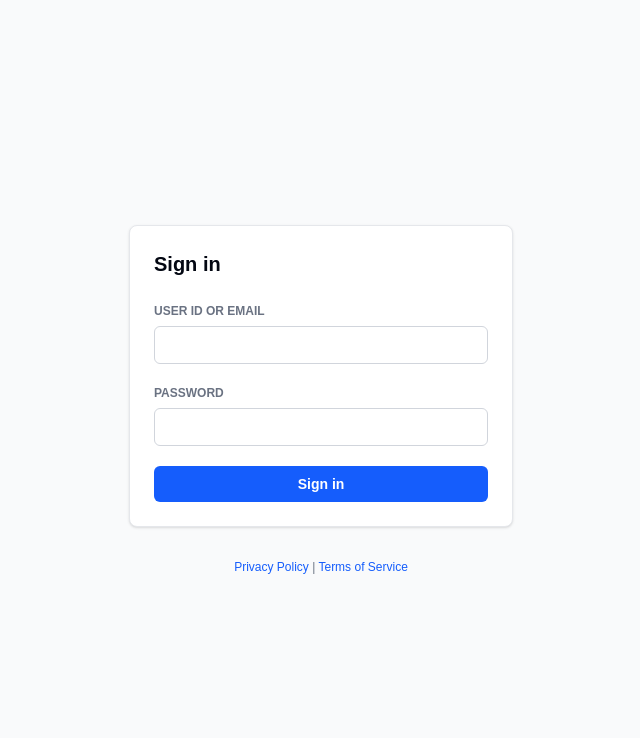
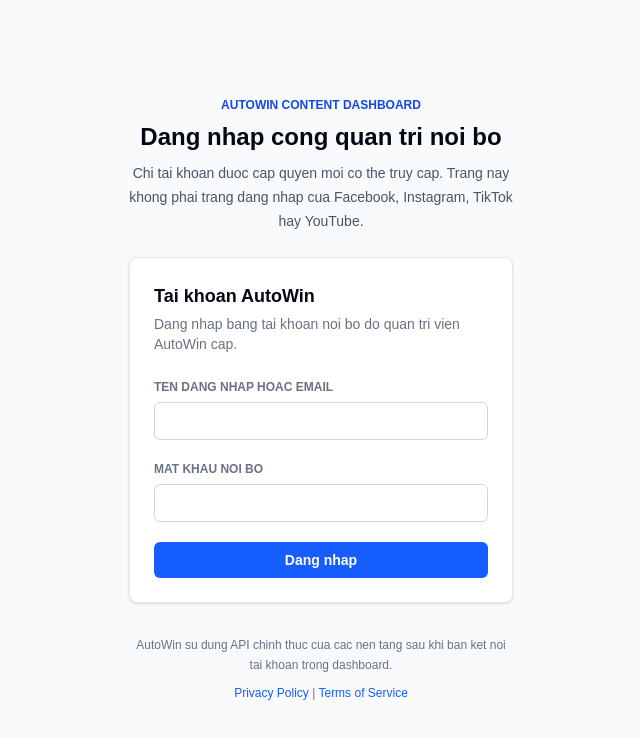
Before and after one commit to thangutc11103/autowin, a Next.js app: page /login in a window 1280 px wide. Shown: the top 738 px of the page, without its empty margins (319-959 px from the left). Built offline with nearby package versions, Linux system fonts and the light colour scheme.

Commit message:
Clarify internal login page identity

```diff
--- a/app/layout.tsx
+++ b/app/layout.tsx
@@ -13,8 +13,13 @@ const geistMono = Geist_Mono({
 });
 
 export const metadata: Metadata = {
-  title: "Create Next App",
-  description: "Generated by create next app",
+  title: {
+    default: "AutoWin Content Dashboard",
+    template: "%s | AutoWin Content Dashboard",
+  },
+  description:
+    "Internal content workflow dashboard for trend discovery, review, scheduling, and official platform publishing integrations.",
+  applicationName: "AutoWin Content Dashboard",
 };
 
 export default function RootLayout({
--- /dev/null
+++ b/app/login/layout.tsx
@@ -0,0 +1,19 @@
+import type { Metadata } from "next";
+
+export const metadata: Metadata = {
+  title: "Dang nhap noi bo",
+  description:
+    "Internal sign-in page for the AutoWin Content Dashboard. This page is not affiliated with Facebook, Instagram, TikTok, or YouTube.",
+  robots: {
+    index: false,
+    follow: false,
+  },
+};
+
+export default function LoginLayout({
+  children,
+}: Readonly<{
+  children: React.ReactNode;
+}>) {
+  return children;
+}
--- a/app/login/page.tsx
+++ b/app/login/page.tsx
@@ -35,26 +35,43 @@ export default function LoginPage() {
 
   return (
     <main className="flex min-h-screen flex-col items-center justify-center bg-gray-50 px-4 py-8">
+      <section className="mb-6 w-full max-w-sm text-center">
+        <p className="text-xs font-semibold uppercase text-blue-700">
+          AutoWin Content Dashboard
+        </p>
+        <h1 className="mt-2 text-2xl font-bold text-gray-950">
+          Dang nhap cong quan tri noi bo
+        </h1>
+        <p className="mt-2 text-sm leading-6 text-gray-600">
+          Chi tai khoan duoc cap quyen moi co the truy cap. Trang nay khong
+          phai trang dang nhap cua Facebook, Instagram, TikTok hay YouTube.
+        </p>
+      </section>
+
       <form
         onSubmit={submit}
         className="w-full max-w-sm rounded-lg border border-gray-200 bg-white p-6 shadow-sm"
       >
-        <h1 className="text-xl font-bold text-gray-950">Sign in</h1>
+        <h2 className="text-lg font-bold text-gray-950">Tai khoan AutoWin</h2>
+        <p className="mt-1 text-sm text-gray-500">
+          Dang nhap bang tai khoan noi bo do quan tri vien AutoWin cap.
+        </p>
         <div className="mt-5 space-y-4">
           <label className="block">
             <span className="text-xs font-semibold uppercase text-gray-500">
-              User ID or email
+              Ten dang nhap hoac email
             </span>
             <input
               value={login}
               onChange={(event) => setLogin(event.target.value)}
               className="mt-1 w-full rounded-md border border-gray-300 px-3 py-2 text-sm outline-none focus:border-blue-500"
               autoComplete="username"
+              inputMode="email"
             />
           </label>
           <label className="block">
             <span className="text-xs font-semibold uppercase text-gray-500">
-              Password
+              Mat khau noi bo
             </span>
             <input
               type="password"
@@ -77,11 +94,15 @@ export default function LoginPage() {
           disabled={isSubmitting}
           className="mt-5 w-full rounded-md bg-blue-600 px-4 py-2 text-sm font-semibold text-white hover:bg-blue-700 disabled:bg-blue-300"
         >
-          {isSubmitting ? "Signing in" : "Sign in"}
+          {isSubmitting ? "Dang dang nhap" : "Dang nhap"}
         </button>
       </form>
 
-      <footer className="mt-8 text-center text-xs text-gray-500">
+      <footer className="mt-8 max-w-sm text-center text-xs leading-5 text-gray-500">
+        <p className="mb-2">
+          AutoWin su dung API chinh thuc cua cac nen tang sau khi ban ket noi
+          tai khoan trong dashboard.
+        </p>
         <a href="/privacy-policy" className="text-blue-600 hover:underline">
           Privacy Policy
         </a>
```
